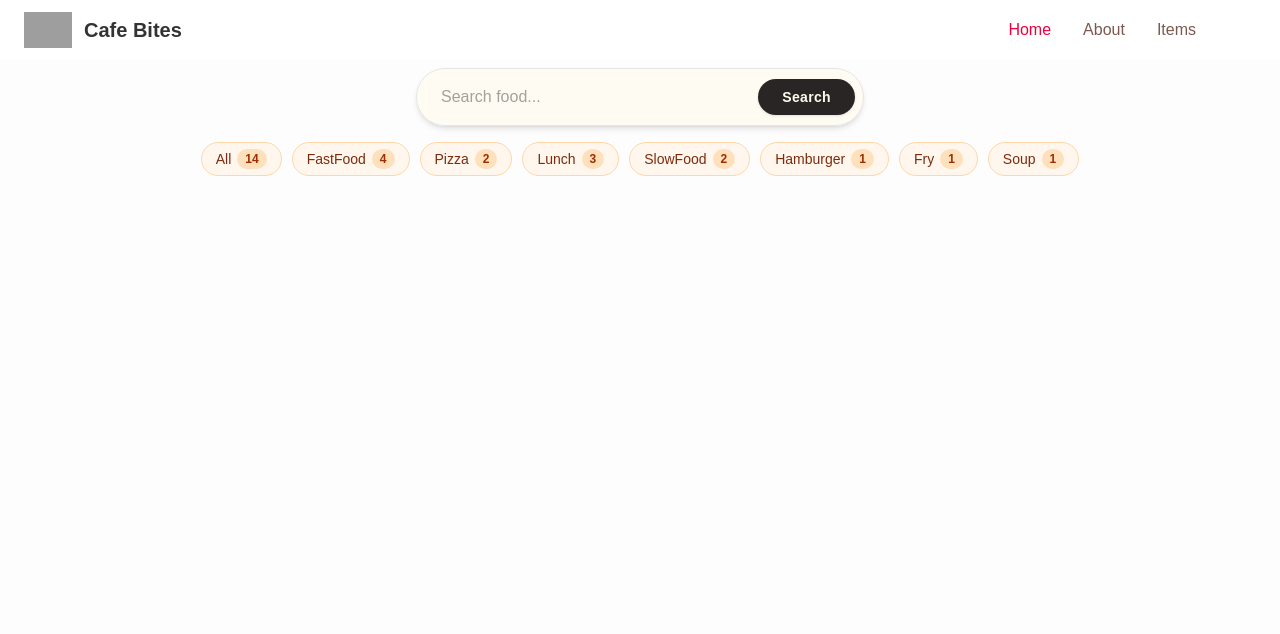
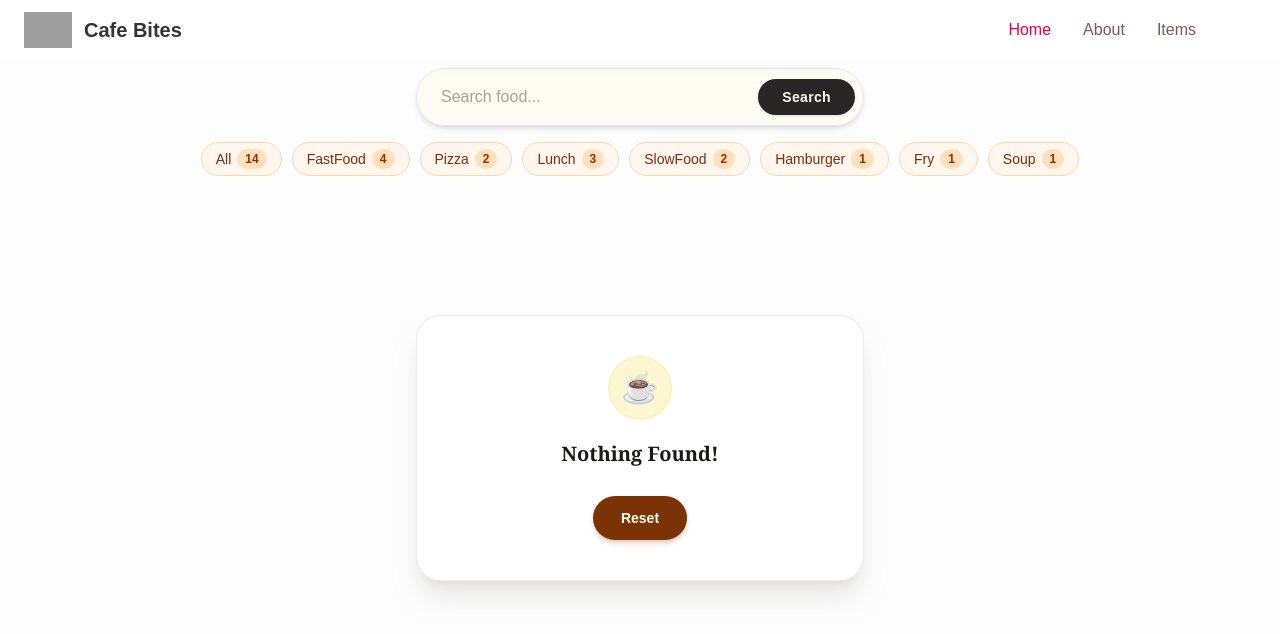
Before and after one commit to Shehbaz2121/Cafe-Bites, an Angular app: page / in a window 1280 px wide. Both pictures are taken after typing "Sample" into the empty fields and a click on the button "Search". Shown: the top 634 px of the page. Built offline with nearby package versions, Linux system fonts and the light colour scheme; grey boxes are pictures that could not be loaded.

Commit message:
added not found page

```diff
--- a/src/app/cart-page/cart-page.html
+++ b/src/app/cart-page/cart-page.html
@@ -1,3 +1,8 @@
+<app-not-found [visible]="!cart || cart.items.length <= 0"
+notFoundMessage="Your cart is empty."
+resetLinkText="Go to Homepage"
+></app-not-found>
+@if(cart && cart.items.length >0){
 <div class="min-h-screen bg-[#FAF6F0] py-12 px-4 sm:px-6 lg:px-8">
   <div class="max-w-5xl mx-auto">
 
@@ -104,3 +109,4 @@
     </div>
   </div>
 </div>
+}
--- a/src/app/cart-page/cart-page.ts
+++ b/src/app/cart-page/cart-page.ts
@@ -5,8 +5,9 @@ import { CartItem } from '../shared/models/cartitem';
 import { RouterLink } from '@angular/router';
 import { CurrencyPipe } from '@angular/common';
 import { Food } from '../services/food/food';
+import { NotFound } from '../not-found/not-found';
 @Component({
-  imports: [RouterLink,CurrencyPipe],
+  imports: [RouterLink, CurrencyPipe, NotFound],
   selector: 'app-cart-page',
   styleUrl: './cart-page.css',
   templateUrl: './cart-page.html',
--- a/src/app/foodpage/foodpage.html
+++ b/src/app/foodpage/foodpage.html
@@ -1,3 +1,6 @@
+<app-not-found [visible]="!food" notFoundMessage="Product Not Found"
+resetLinkText="Back to Homepage"></app-not-found>
+@if(food) {
 <div class="container mx-auto min-h-screen bg-[#FAF6F0] py-12 px-4 sm:px-6 lg:px-8 flex items-center justify-center">
 
   <!-- Café Menu Card Wrapper -->
@@ -95,3 +98,4 @@
 
   </div>
 </div>
+}
--- a/src/app/foodpage/foodpage.ts
+++ b/src/app/foodpage/foodpage.ts
@@ -5,8 +5,9 @@ import {Food} from '../services/food/food';
 import { Tags } from '../tags/tags';
 import { CurrencyPipe } from '@angular/common';
 import { CartService } from '../services/cart/cart';
+import { NotFound } from '../not-found/not-found';
 @Component({
-  imports: [Tags, CurrencyPipe],
+  imports: [Tags, CurrencyPipe, NotFound],
   selector: 'app-foodpage',
   styleUrl: './foodpage.css',
   templateUrl: './foodpage.html',
--- a/src/app/home/home.html
+++ b/src/app/home/home.html
@@ -1,5 +1,6 @@
 <app-search></app-search>
 <app-tags></app-tags>
+<app-not-found [visible]="!foods || foods.length <= 0"></app-not-found>
 <ul class="flex flex-wrap gap-6 p-4 justify-center">
   @for(food of foods; track food) {
     <a routerLink="/food/{{food.id}}" class="group block shrink-0">
--- a/src/app/home/home.ts
+++ b/src/app/home/home.ts
@@ -7,8 +7,9 @@ import { About } from '../about/about';
 import { Search } from '../search/search';
 import { Tags } from '../tags/tags';
 import { FoodModel } from '../shared/models/food';
+import { NotFound } from '../not-found/not-found';
 @Component({
-  imports: [CurrencyPipe, AsyncPipe, About, Search, Tags, RouterLink],
+  imports: [CurrencyPipe, AsyncPipe, About, Search, Tags, RouterLink, NotFound],
   selector: 'app-home',
   styleUrl: './home.css',
   templateUrl: './home.html',
--- /dev/null
+++ b/src/app/not-found/not-found.html
@@ -0,0 +1,27 @@
+@if(visible){
+  <div class="min-h-[60vh] flex items-center justify-center px-4 py-12">
+    <div class="max-w-md w-full bg-white rounded-3xl shadow-xl shadow-stone-300/50 border border-stone-200/80 p-8 sm:p-10 text-center space-y-5">
+
+      <!-- Warm Café Icon Badge -->
+      <div class="w-16 h-16 mx-auto rounded-full bg-amber-100/80 border border-amber-200/60 flex items-center justify-center text-3xl">
+        ☕
+      </div>
+
+      <!-- Not Found Message -->
+      <div class="text-xl font-serif font-bold text-stone-900 leading-snug">
+        {{notFoundMessage}}
+      </div>
+
+      <!-- Reset Link Button -->
+      <div class="pt-2">
+        <a
+          routerLink="{{resetLinkRoute}}"
+          class="inline-flex items-center justify-center px-7 py-3 bg-amber-900 hover:bg-amber-950 active:scale-[0.98] text-amber-50 text-sm font-semibold rounded-full shadow-md shadow-amber-900/20 transition-all duration-200"
+        >
+          {{resetLinkText}}
+        </a>
+      </div>
+
+    </div>
+  </div>
+}
```
Also changed, not shown: src/app/not-found/not-found.ts (added, +17 -0 lines), src/app/not-found/not-found.css (added), 1 other file (tests, documents, lock files or other folders).
